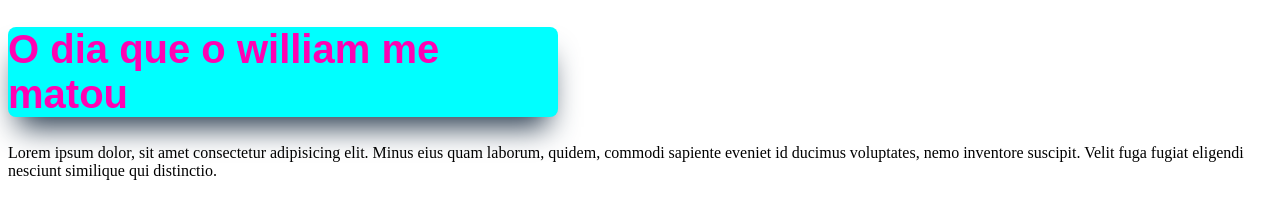
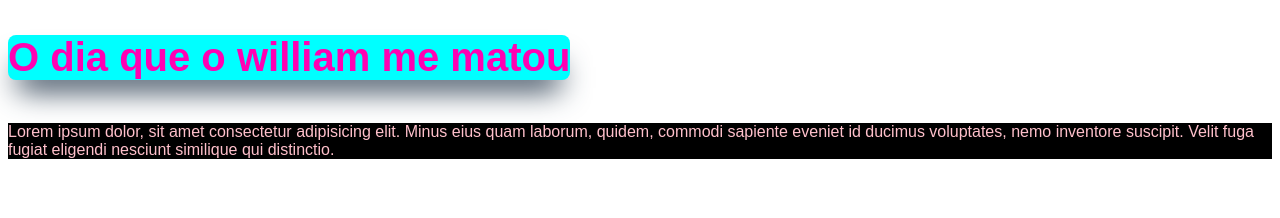
Before and after one commit to gabysantos078/estudando-html-css, a plain HTML site: page fundamentos-html/index.html in a window 1280 px wide. Drawn offline with Linux system fonts and the light colour scheme.

Commit message:
correção exercicio willwillwill

```diff
--- a/fundamentos-html/styles.css
+++ b/fundamentos-html/styles.css
@@ -15,5 +15,11 @@ h1 {
     border-radius: 8px;
     box-shadow: rgb(38, 57, 77) 0px 20px 30px -10px;
     background-color: cyan;
-    margin-right: 56.5%;
+    display: inline-block;
 }
+
+p{
+    font-family: Arial, Helvetica, sans-serif;
+    color: pink;
+    background-color: black;
+}
```
